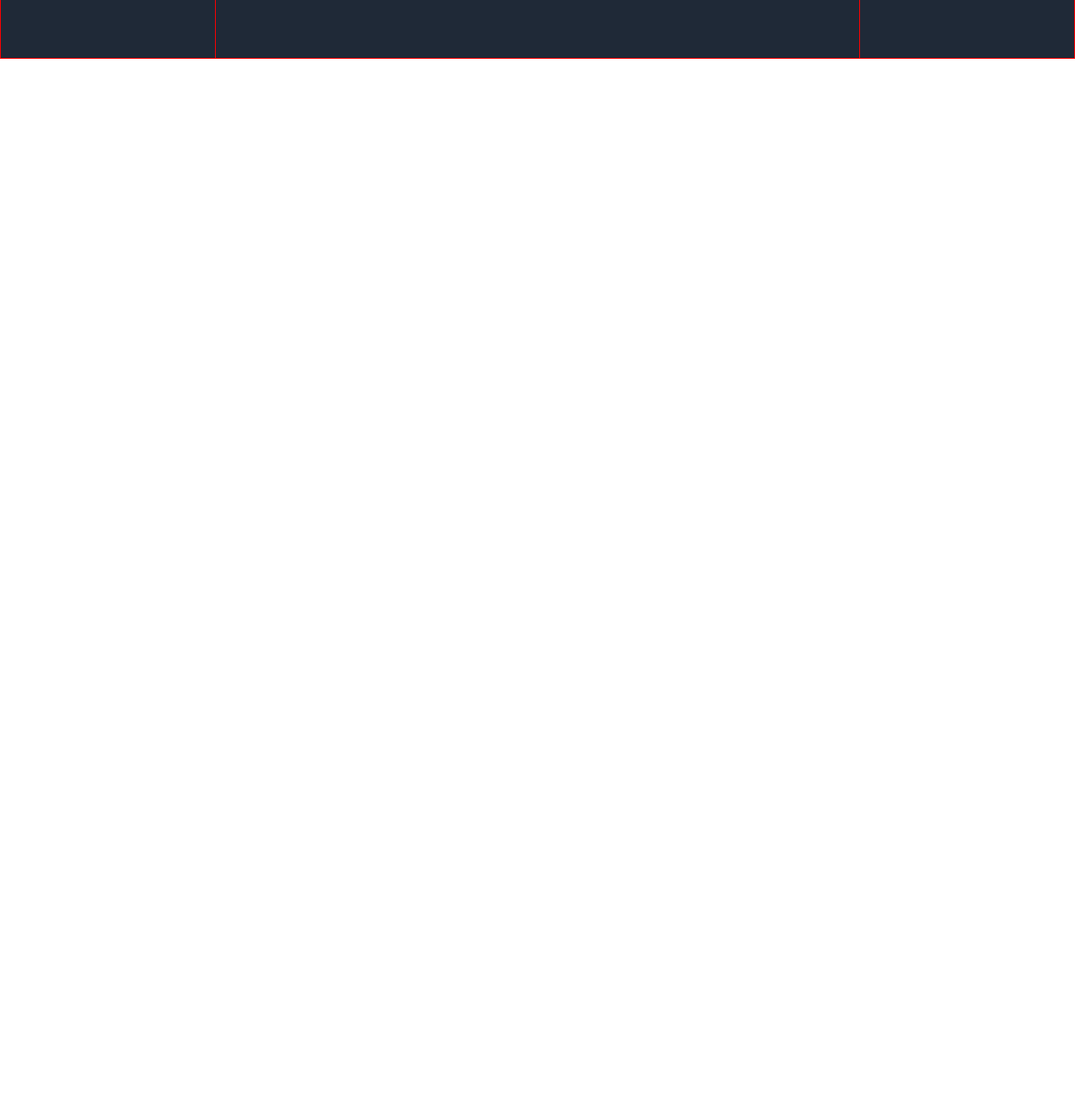
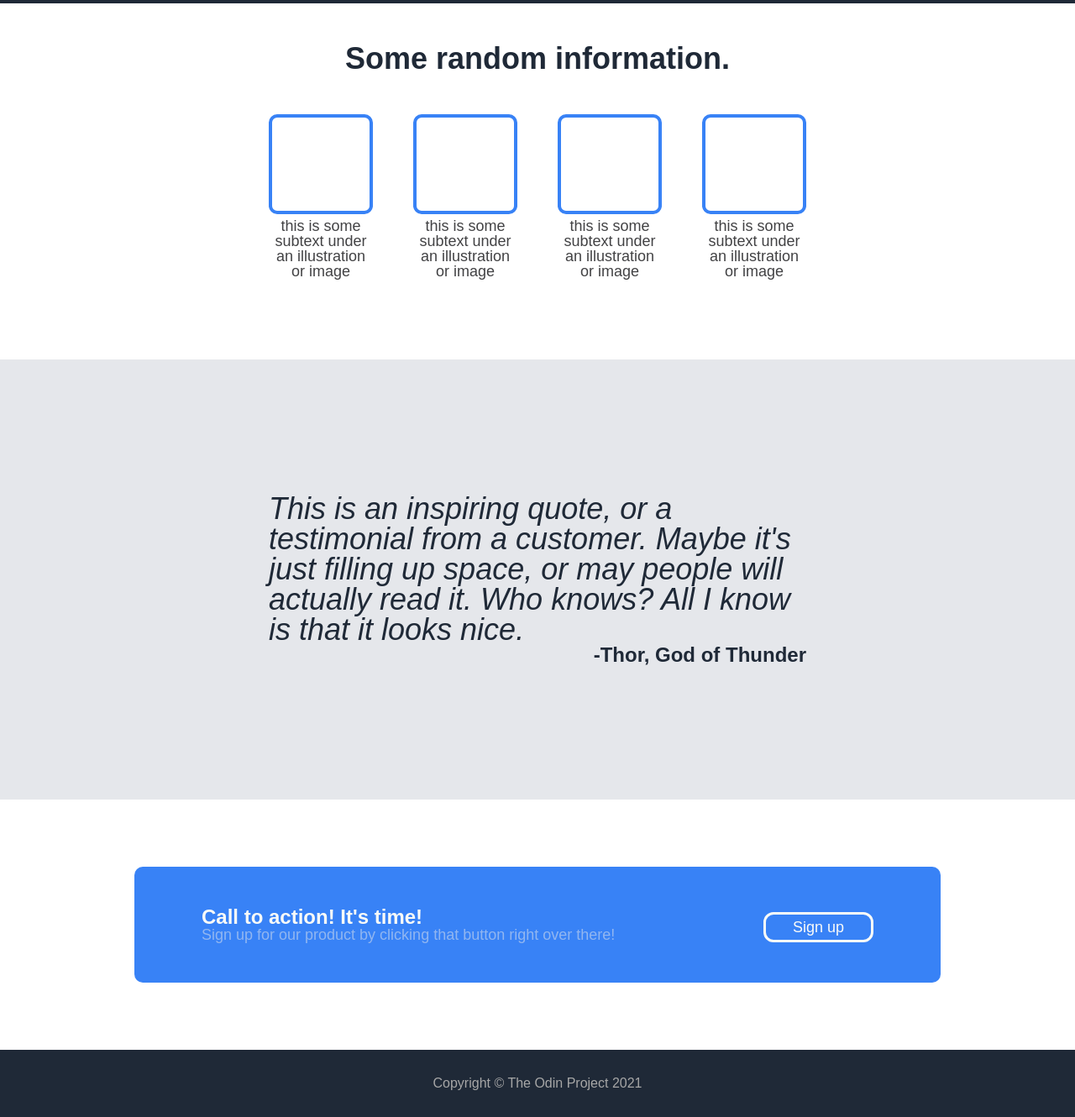
Before and after one commit to billphaml/landing-page, a plain HTML site: page index.html in a window 1280 px wide. Shown: the part 516-1846 px from the top of the page at 84% size. Before the commit the page ends 800 px from the top, so only its background shows below. Drawn offline with Linux system fonts and the light colour scheme.

Commit message:
Completed rest of webpage sections: information, quote, sign up, footer

```diff
--- a/css/style.css
+++ b/css/style.css
@@ -1,9 +1,9 @@
 @import "reset.css";
 
-* {
+/* * {
     outline: 1px solid red;
     outline-offset: -1px;
-}
+} */
 
 header {
     display: flex;
@@ -32,6 +32,8 @@ header {
 }
 
 .headercontent-bottom {
+    display: flex;
+    justify-content: space-between;
     padding: 8rem 0px;
     gap: 2rem;
 }
@@ -40,6 +42,7 @@ header {
     display: flex;
     flex-direction: column;
     gap: 1.25rem;
+    flex-basis: 50%;
 }
 
 .headercontent-bottom-right {
@@ -47,7 +50,9 @@ header {
     color: #F9FAF8;
     font-size: 1.125rem;
     font-family: sans-serif;
-    padding: 5em 10em;
+    padding-bottom: 25%;
+    flex-basis: 50%;
+    align-self: center;
 }
 
 .hero-main-text {
@@ -68,8 +73,119 @@ header {
     font-size: 1.125rem;
     font-family: sans-serif;
     color: #F9FAF8;
-    padding: 0.5rem 1.5rem;
+    padding: 0.5rem 2rem;
     border-radius: 0.25rem;
     border: none;
     align-self: flex-start;
 }
+
+.information-section {
+    padding: 0px 25%;
+    padding-bottom: 6rem;
+}
+
+.section-header {
+    display: flex;
+    justify-content: center;
+    align-items: center;
+    padding: 3rem;
+    font-size: 225%;
+    font-family: sans-serif;
+    font-weight: bolder;
+    color: #1F2937;
+}
+
+.section-body {
+    display: flex;
+    justify-content: center;
+    gap: 3rem;
+}
+
+.blue-box {
+    padding-bottom: 90%;
+    border-style: solid;
+    border-width: 0.3rem;
+    border-color: #3882F6;
+    border-radius: 10px;
+}
+
+.label-text {
+    font-size: 112.5%;
+    font-family: sans-serif;
+    color: #424244;
+    margin-top: 5px;
+    text-align: center;
+}
+
+.quote-section {
+    display: flex;
+    flex-direction: column;
+    justify-content: center;
+    align-items: center;
+    padding: 10rem 20rem;
+    background-color: #E5E7EB;
+}
+
+.quote {
+    font-size: 2.25rem;
+    font-weight: 0;
+    font-style: italic;
+    color: #1F2937;
+    font-family: sans-serif;
+}
+
+.quote-author {
+    font-size: 1.5rem;
+    font-weight: bold;
+    color: #1F2937;
+    font-family: sans-serif;
+    align-self: flex-end;
+}
+
+.button-section {
+    padding: 5rem 10rem;
+}
+
+.blue-box-filled {
+    background-color: #3882F6;
+    border-radius: 10px;
+    display: flex;
+    justify-content: space-between;
+    padding: 3rem 5rem;
+}
+
+.smaller-hero {
+    font-size: 24px;
+}
+
+.sign-up-button-hollow {
+    background-color: #00000000;
+    font-size: 1.125rem;
+    font-family: sans-serif;
+    color: #F9FAF8;
+    padding: 0.3rem 2rem;
+    border-style: solid;
+    border-radius: 12px;
+    border-width: 0.2rem;
+    border-color: #F9FAF8;
+    align-self: flex-start;
+}
+
+.push-down {
+    display: flex;
+    flex-direction: column;
+    justify-content: flex-end;
+}
+
+.footer {
+    background-color: #1F2937;
+    display: flex;
+    justify-content: center;
+    align-items: center;
+    padding: 2rem 1rem;
+}
+
+.footer-text {
+    color: #a7a7a7;
+    font-family: sans-serif;
+}
--- a/index.html
+++ b/index.html
@@ -18,7 +18,7 @@
                     <a>header link three</a>
                 </div>
             </div>
-            <div class="headercontent headercontent-bottom">
+            <div class="headercontent-bottom">
                 <div class="headercontent-bottom-left">
                     <div class="hero-main-text">
                         This website is awesome
@@ -31,11 +31,77 @@
                     <button class="sign-up-button">Sign up</button>
                 </div>
                 <div class="headercontent-bottom-right">
-                    <div>
-                        this is a placeholder for an image
+                    <img src="pic_trulli.jpg" alt="Italian Trulli">
+                </div>
+            </div>
+        </header>
+        <section class="information-section">
+            <div class="section-header">
+                Some random information.
+            </div>
+            <div class="section-body">
+                <div>
+                    <div class="blue-box">
+                    </div>
+                    <div class="label-text">
+                        this is some subtext under an illustration or image
+                    </div>
+                </div>
+                <div>
+                    <div class="blue-box">
+                    </div>
+                    <div class="label-text">
+                        this is some subtext under an illustration or image
+                    </div>
+                </div>
+                <div>
+                    <div class="blue-box">
+                    </div>
+                    <div class="label-text">
+                        this is some subtext under an illustration or image
+                    </div>
+                </div>
+                <div>
+                    <div class="blue-box">
+                    </div>
+                    <div class="label-text">
+                        this is some subtext under an illustration or image
                     </div>
                 </div>
             </div>
-        </header>
+        </section>
+        <section class="quote-section">
+            <div class="quote">
+                This is an inspiring quote, or a testimonial from a customer.
+                Maybe it's just filling up space, or may people will actually
+                read it. Who knows? All I know is that it looks nice.
+            </div>
+            <div class="quote-author">
+                -Thor, God of Thunder
+            </div>
+        </section>
+        <section class="button-section">
+            <div class="blue-box-filled">
+                <div>
+                    <div class="hero-main-text smaller-hero">
+                        Call to action! It's time!
+                    </div>
+                    <div class="hero-secondary-text">
+                        Sign up for our product by clicking that button
+                        right over there!
+                    </div>
+                </div>
+                <div class="push-down">
+                    <button class="sign-up-button-hollow">
+                        Sign up
+                    </button>
+                </div>
+            </div>
+        </section>
+        <footer class="footer">
+            <div class="footer-text">
+                Copyright © The Odin Project 2021
+            </div>
+        </footer>
     </body>
 </html>
```
